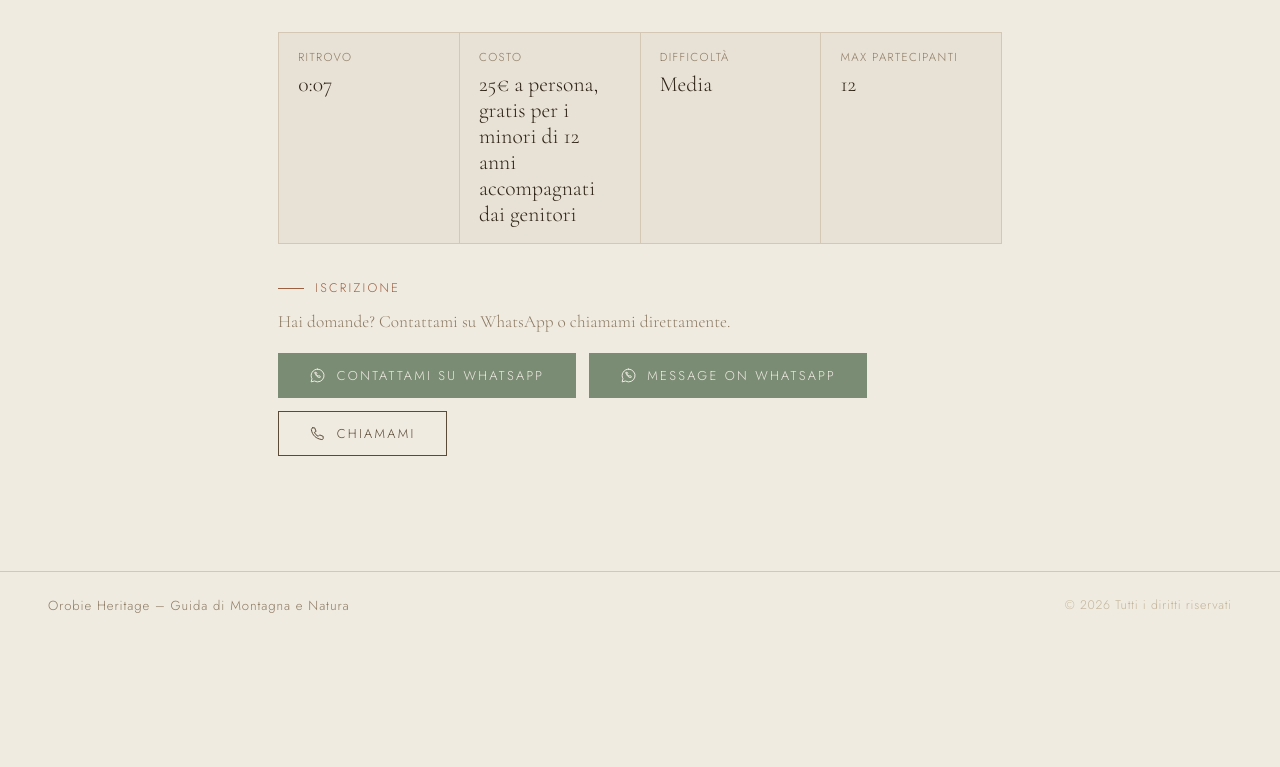
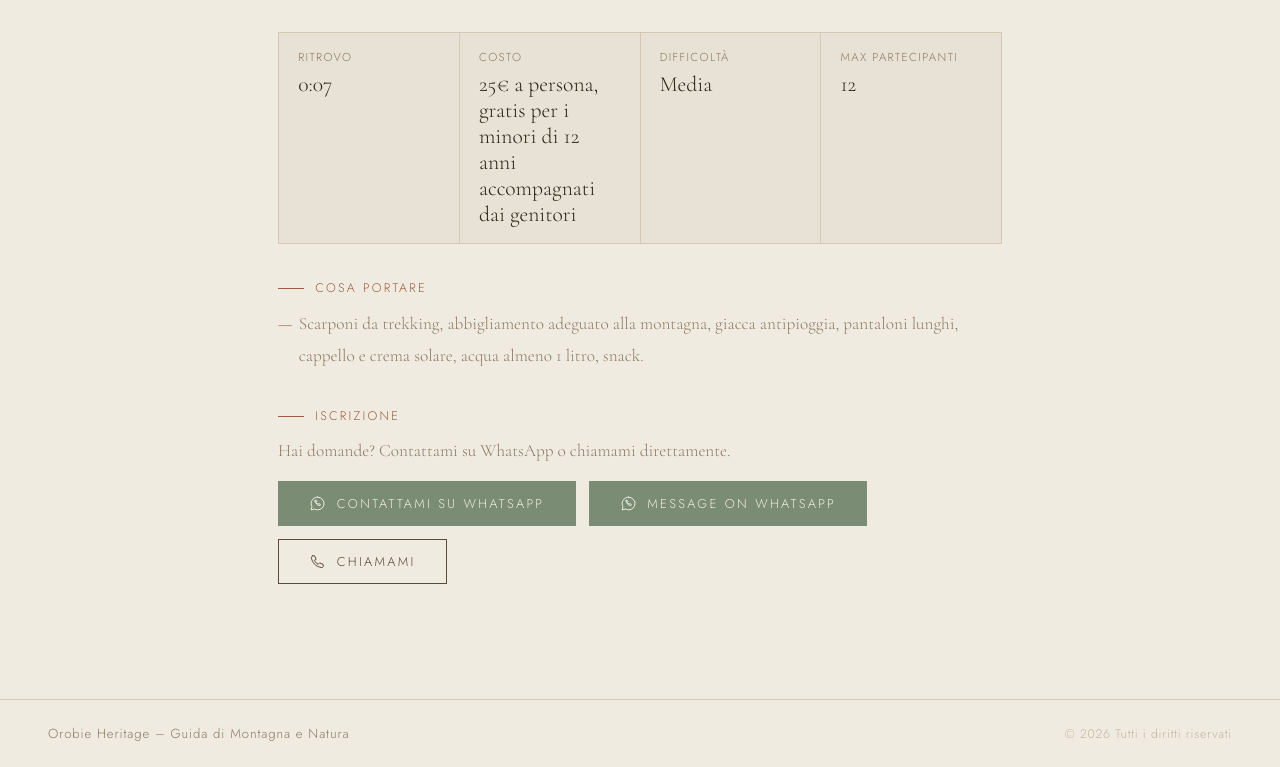
Before and after one commit to fabioloca96/Orobie-Heritage-beta, a Jekyll site: the page built from _eventi/2026-09-03-alla-scoperta-dei-funghi-valcanale.md, in a window 1280 px wide and 900 px high, scrolled down 1514 px, cut to the strip 133-900 px from the top of the window. Built offline with Jekyll 4.4.1, drawn with Linux system fonts in a browser that asks for light colours; before the commit the page ends 2286 px from its top, so only the background shows below that.

Commit message:
Update Evento “2026-09-03-alla-scoperta-dei-funghi-valcanale”

```diff
--- a/_eventi/2026-09-03-alla-scoperta-dei-funghi-valcanale.md
+++ b/_eventi/2026-09-03-alla-scoperta-dei-funghi-valcanale.md
@@ -54,4 +54,7 @@ cost_en: 25€ , free under 12
 difficulty: Media
 max_participants: "12"
 max_participants_en: "12"
+what_to_bring: Scarponi da trekking, abbigliamento adeguato alla montagna,
+  giacca antipioggia, pantaloni lunghi, cappello e crema solare, acqua almeno 1
+  litro, snack.
 ---
```
